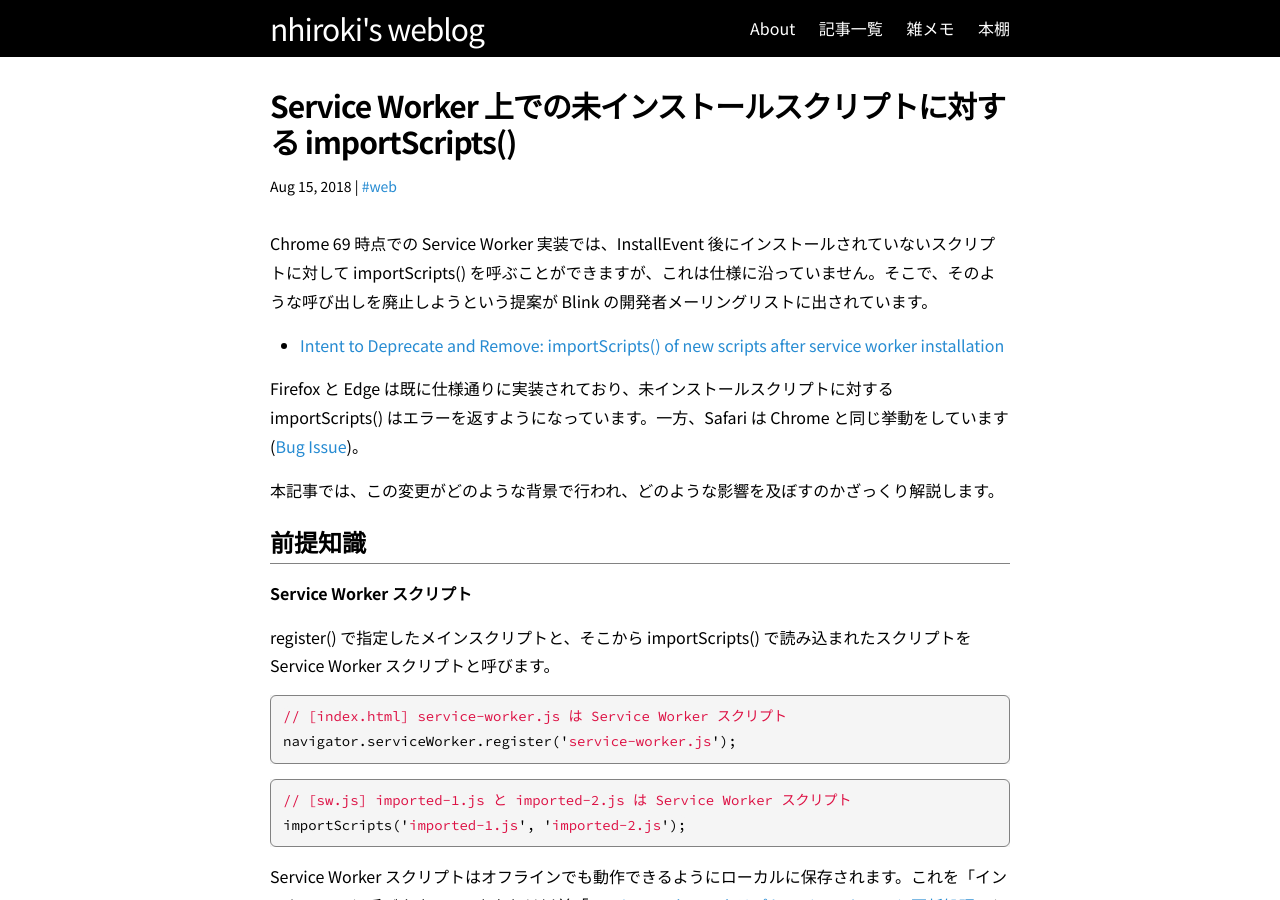
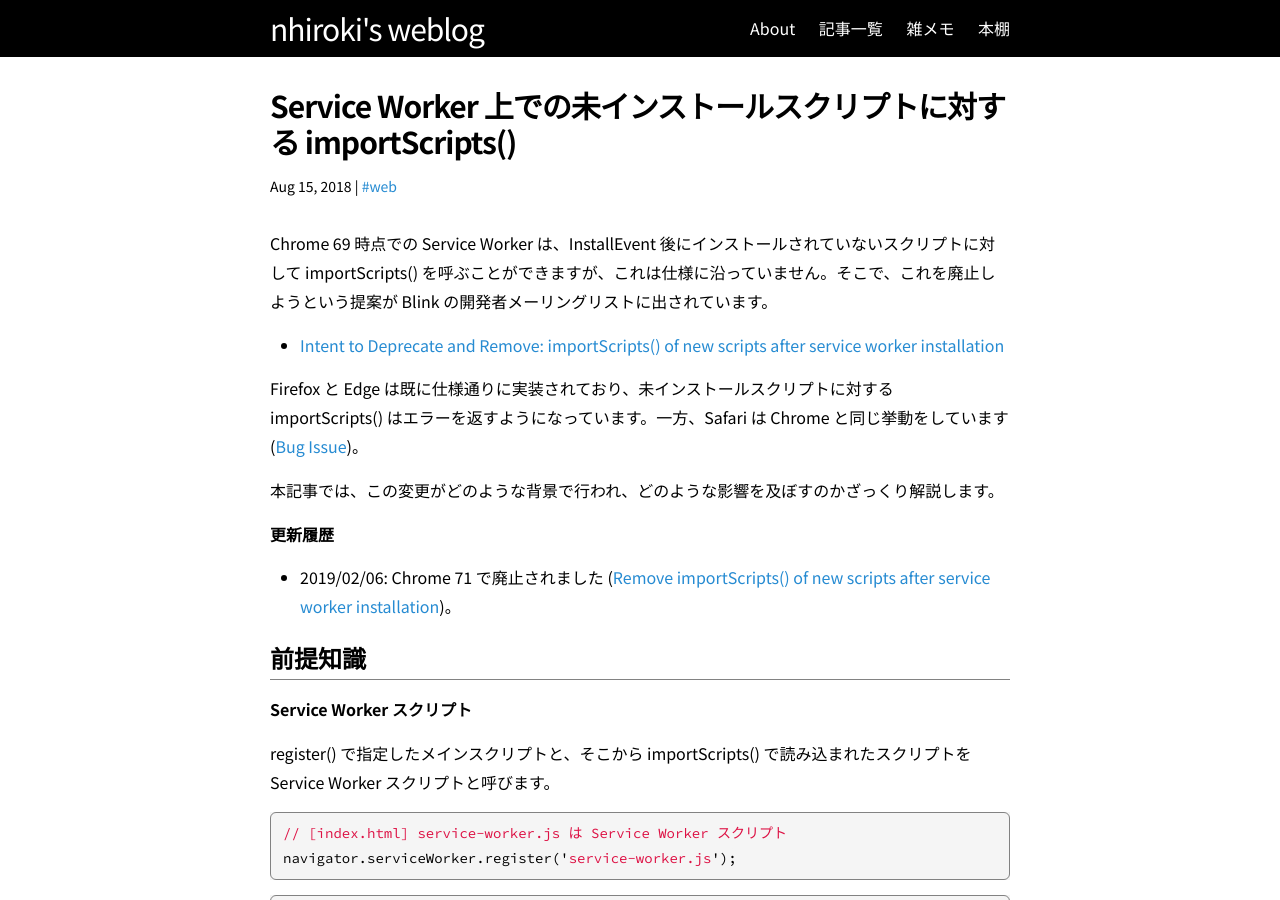
Before and after one commit to nhiroki/nhiroki.github.io, a Jekyll site: the page built from _posts/2018-08-15-service-worker-import-scripts-after-installation.md, in a window 1280 px wide and 900 px high. Built offline with Jekyll 4.4.1, drawn with Linux system fonts in a browser that asks for light colours; comment, search, counter and statistics services are not loaded.

Commit message:
Update the existing article

```diff
--- a/_posts/2018-08-15-service-worker-import-scripts-after-installation.md
+++ b/_posts/2018-08-15-service-worker-import-scripts-after-installation.md
@@ -6,13 +6,17 @@ tags: web
 image: /images/profile.png
 ---
 
-Chrome 69 時点での Service Worker 実装では、InstallEvent 後にインストールされていないスクリプトに対して importScripts() を呼ぶことができますが、これは仕様に沿っていません。そこで、そのような呼び出しを廃止しようという提案が Blink の開発者メーリングリストに出されています。
+Chrome 69 時点での Service Worker は、InstallEvent 後にインストールされていないスクリプトに対して importScripts() を呼ぶことができますが、これは仕様に沿っていません。そこで、これを廃止しようという提案が Blink の開発者メーリングリストに出されています。
 
 - [Intent to Deprecate and Remove: importScripts() of new scripts after service worker installation](https://groups.google.com/a/chromium.org/forum/#!topic/blink-dev/a6P-niHWgF4)
 
 Firefox と Edge は既に仕様通りに実装されており、未インストールスクリプトに対する importScripts() はエラーを返すようになっています。一方、Safari は Chrome と同じ挙動をしています ([Bug Issue](https://bugs.webkit.org/show_bug.cgi?id=188495))。
 
 本記事では、この変更がどのような背景で行われ、どのような影響を及ぼすのかざっくり解説します。
+
+**更新履歴**
+
+- 2019/02/06: Chrome 71 で廃止されました ([Remove importScripts() of new scripts after service worker installation](https://www.chromestatus.com/feature/5748516353736704))。
 
 # 前提知識
 
```
